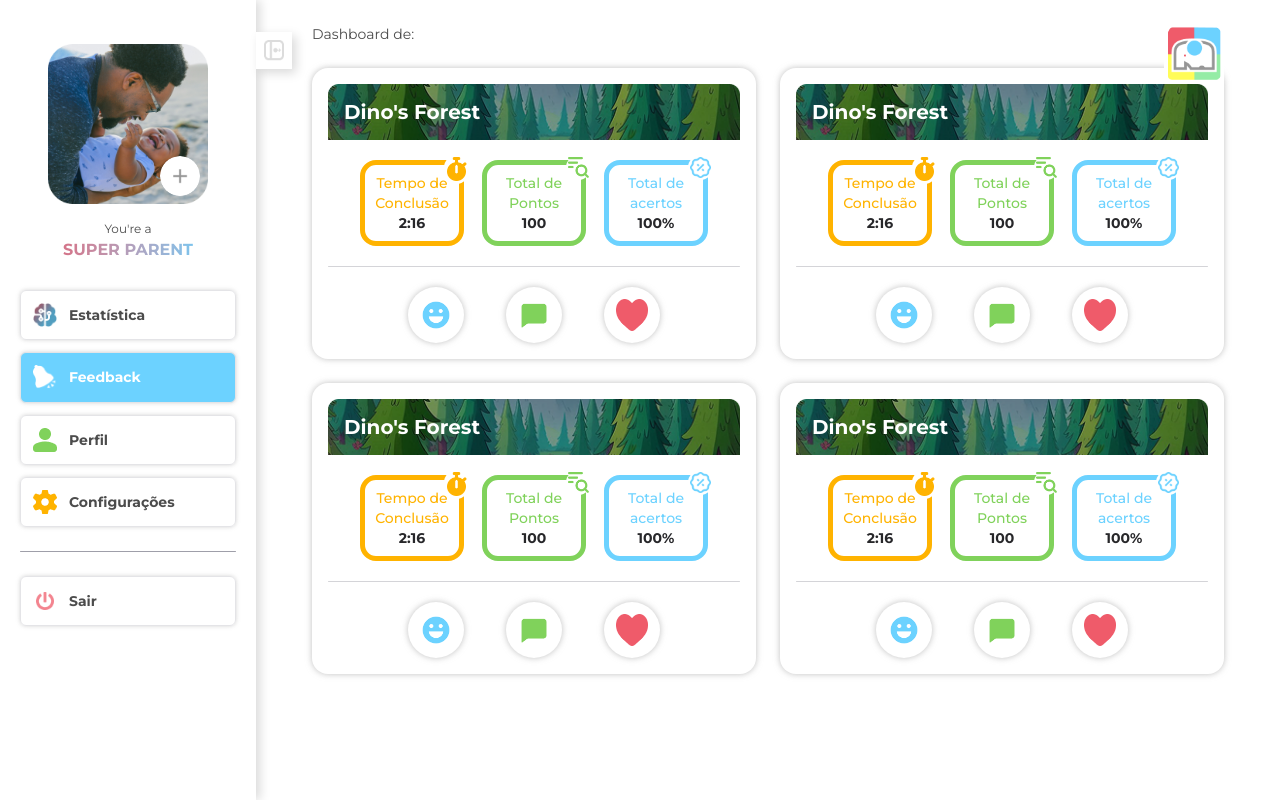
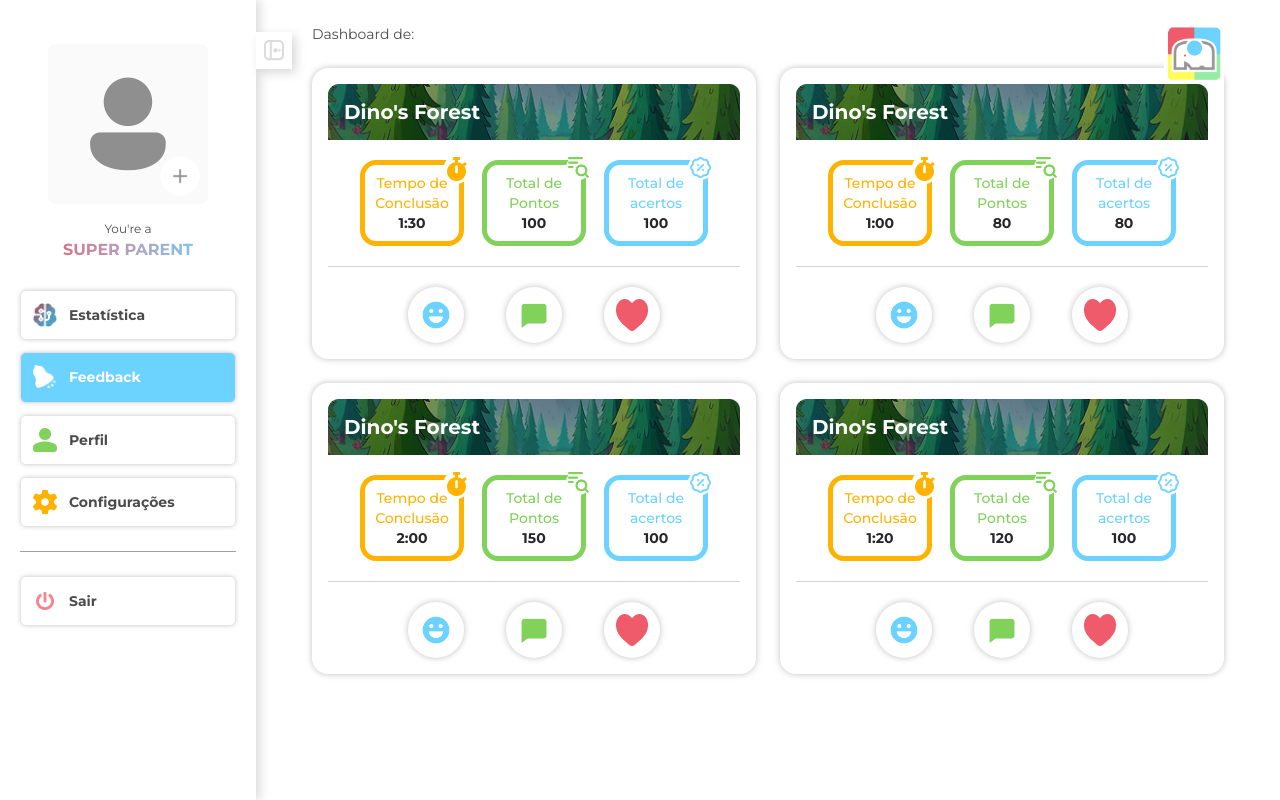
Before and after one commit to jmkirimis/dashboard-learny, a Next.js app: page /feedback in a window 1280 px wide. Built offline with nearby package versions, Linux system fonts and the light colour scheme.

Commit message:
feat: finaliza projeto para apresentação
- Ajustes de carregamento
- Fotos e alts ajustados

```diff
--- a/src/app/cadastro/page.tsx
+++ b/src/app/cadastro/page.tsx
@@ -46,7 +46,7 @@ const LinhaProgresso = ({ step }: LinhaProgressoProps) => {
     <div className="flex relative flex-col justify-center items w-full h-28 px-12 gap-2 bg-[#4c4c4c] rounded-md text-white shrink-0">
       <Image
         src="/images/logo-com-contorno.png"
-        alt="Criança"
+        alt="Logo"
         width={48}
         height={48}
         className="absolute right-0 top-0"
--- a/src/app/configuracoes/page.tsx
+++ b/src/app/configuracoes/page.tsx
@@ -12,7 +12,7 @@ export default function Configuracoes() {
       {/* Logo */}
       <Image
         src="/images/logo-com-contorno.png"
-        alt="Criança"
+        alt="Logo"
         width={60}
         height={60}
         className="absolute right-14 top-6"
--- a/src/app/crianca/perfil/page.tsx
+++ b/src/app/crianca/perfil/page.tsx
@@ -21,6 +21,7 @@ export default function Perfil() {
   const { request } = useApi();
   const { showAlert } = useCustomAlert();
   const id = searchParams.get("id");
+  const [loading, setLoading] = useState(true);
   const [foto, setFoto] = useState<string | null>("");
   const [nomePerfil, setNomePerfil] = useState("");
   const [usuario, setUsuario] = useState("");
@@ -131,6 +132,7 @@ export default function Perfil() {
     if (!id || erroFetch) return;
 
     const fetchFilho = async () => {
+      setLoading(true);
       const result = await request({
         endpoint: `/api/crianca/${id}`,
         method: "GET",
@@ -153,6 +155,7 @@ export default function Perfil() {
           message: result.message || "Erro desconhecido ao carregar filho",
         });
       }
+      setLoading(false);
     };
 
     fetchFilho();
@@ -205,13 +208,24 @@ export default function Perfil() {
       {/* Logo */}
       <Image
         src="/images/logo-com-contorno.png"
-        alt="Criança"
+        alt="Logo"
         width={60}
         height={60}
         className="absolute right-14 top-6"
       />
 
       <main className="flex-1 flex flex-col bg-white py-6 text-zinc-800 font-montserrat">
+        { loading ?
+          <div className="flex items-center justify-center h-full">
+            <Image
+              src="/gifs/loading.gif"
+              alt="Loading"
+              width={200}
+              height={200}
+              unoptimized
+            />
+          </div> :
+          (
           <div className="flex w-full h-screen items-center justify-center px-14 gap-20 overflow-hidden">
             <div className="flex flex-col w-1/3 gap-4">
               <div className={`flex relative items-center gap-4`}>
@@ -354,6 +368,7 @@ export default function Perfil() {
               </div>
             </div>
           </div>
+          )}
       </main>
     </div>
   );
--- a/src/app/dashboard/page.tsx
+++ b/src/app/dashboard/page.tsx
@@ -205,7 +205,7 @@ export default function Dashboard() {
       {/* Logo */}
       <Image
         src="/images/logo-com-contorno.png"
-        alt="Criança"
+        alt="Logo"
         width={60}
         height={60}
         className="absolute right-14 top-6"
--- a/src/app/feedback/page.tsx
+++ b/src/app/feedback/page.tsx
@@ -10,6 +10,16 @@ type ScoreComponentProps = {
   label: string;
   value: string;
   icon: string;
+}
+
+type BtnReacaoProps = {
+  icon: string;
+}
+
+type FeedbackComponentProps = {
+  tempo: string;
+  pontos: string;
+  porcentagem: string;
 }
 
 const ScoreComponent = ({color, label, value, icon}: ScoreComponentProps) => {
@@ -26,7 +36,7 @@ const ScoreComponent = ({color, label, value, icon}: ScoreComponentProps) => {
       <div className="bg-white rounded-full p-0.5 absolute -right-2.5 -top-2.5">
         <Image
           src={`/icons/${icon}`}
-          alt="Relogio"
+          alt="Icon Pontuação"
           width={21}
           height={29}
         />
@@ -35,9 +45,6 @@ const ScoreComponent = ({color, label, value, icon}: ScoreComponentProps) => {
   );
 }
 
-type BtnReacaoProps = {
-  icon: string;
-}
 const BtnReacao = ({icon}: BtnReacaoProps) => {
   return (
     <div className={`
@@ -55,16 +62,16 @@ const BtnReacao = ({icon}: BtnReacaoProps) => {
   );
 }
 
-const FeedbackComponent = () => {
+const FeedbackComponent = ({tempo, pontos, porcentagem}: FeedbackComponentProps) => {
   return(
     <div className="flex flex-col rounded-2xl p-4 gap-3 bg-white shadow-[0_0_6px_rgba(150,150,150,0.6)]">
       <div className="h-14 px-4 flex items-center mb-2 bg-[url('/images/fundo-dino.png')] bg-cover bg-no-repeat">
         <span className="font-bold text-xl text-white">{"Dino's Forest"}</span>
       </div>
       <div className="flex mx-8 justify-between">
-        <ScoreComponent color="#FFB300" label="Tempo de Conclusão" value="2:16" icon="relogio.png" />
-        <ScoreComponent color="#80D25B" label="Total de Pontos" value="100" icon="lupa.png" />
-        <ScoreComponent color="#6CD2FF" label="Total de acertos" value="100%" icon="Porcentagem.png" />
+        <ScoreComponent color="#FFB300" label="Tempo de Conclusão" value={tempo} icon="relogio.png" />
+        <ScoreComponent color="#80D25B" label="Total de Pontos" value={pontos} icon="lupa.png" />
+        <ScoreComponent color="#6CD2FF" label="Total de acertos" value={porcentagem} icon="porcentagem.png" />
       </div>
       <hr className="text-zinc-300 rounded-md my-2" />
       <div className="flex mx-20 justify-between">
@@ -93,7 +100,7 @@ export default function Feedback() {
       {/* Logo */}
       <Image
         src="/images/logo-com-contorno.png"
-        alt="Criança"
+        alt="Logo"
         width={60}
         height={60}
         className="absolute right-14 top-6"
@@ -110,10 +117,10 @@ export default function Feedback() {
           </div>
 
           <div className="grid grid-cols-2 grid-rows-2 gap-6">
-            <FeedbackComponent />
-            <FeedbackComponent />
-            <FeedbackComponent />
-            <FeedbackComponent />
+            <FeedbackComponent tempo="1:30" pontos="100" porcentagem="100" />
+            <FeedbackComponent tempo="1:00" pontos="80" porcentagem="80" />
+            <FeedbackComponent tempo="2:00" pontos="150" porcentagem="100" />
+            <FeedbackComponent tempo="1:20" pontos="120" porcentagem="100" />
           </div>
 
         </div>
--- a/src/app/page.tsx
+++ b/src/app/page.tsx
@@ -113,7 +113,7 @@ export default function Home() {
       {/* Logo */}
       <Image
         src="/images/logo-com-contorno.png"
-        alt="Criança"
+        alt="Logo"
         width={60}
         height={60}
         className="absolute right-14 top-6"
--- a/src/app/perfil/page.tsx
+++ b/src/app/perfil/page.tsx
@@ -112,7 +112,7 @@ export default function Perfil() {
       {/* Logo */}
       <Image
         src="/images/logo-com-contorno.png"
-        alt="Criança"
+        alt="Logo"
         width={60}
         height={60}
         className="absolute right-14 top-6"
--- a/src/components/BtnSelecionaFoto.tsx
+++ b/src/components/BtnSelecionaFoto.tsx
@@ -76,7 +76,7 @@ export default function BtnSelecionaFoto({
           onClick={handleClick}
           className="w-40 h-40 flex items-end justify-end pr-2 pb-2 bg-cover bg-center bg-no-repeat rounded-lg hover:cursor-pointer"
           style={{
-            backgroundImage: `url(${image || "/images/pai.png"})`,
+            backgroundImage: `url(${image || "/images/user.png"})`,
           }}
         >
           <div className="w-8 h-8 bg-[url('/icons/editar.png')] bg-contain bg-no-repeat rounded-full" />
--- a/src/components/GradientSwitch.tsx
+++ b/src/components/GradientSwitch.tsx
@@ -11,6 +11,7 @@ export default function GradientSwitch({enabled, onClick}: Props) {
       className={`
         w-13 h-7 rounded-full p-1 transition-all duration-300
         flex items-center
+        hover:cursor-pointer
         ${enabled
           ? "bg-linear-to-r from-[#d96172] to-[#81c0e8]"
           : "bg-linear-to-r from-[#417f99] to-[#7c4856]"
--- a/src/components/Navbar.tsx
+++ b/src/components/Navbar.tsx
@@ -64,7 +64,7 @@ export default function Navbar() {
               <div
                 className="w-40 h-40 flex items-end justify-end pr-2 pb-2 bg-cover bg-center bg-no-repeat rounded-lg mb-4"
                 style={{
-                  backgroundImage: `url(${foto || "/images/pai.png"})`,
+                  backgroundImage: `url(${foto || "/images/user.png"})`,
                 }}
               >
                 <button
```
Also changed, not shown: src/components/ContainerFilhos.tsx (+8 -6 lines), public/images/user.png (added). Lines whose indentation alone changed are shown as unchanged.
